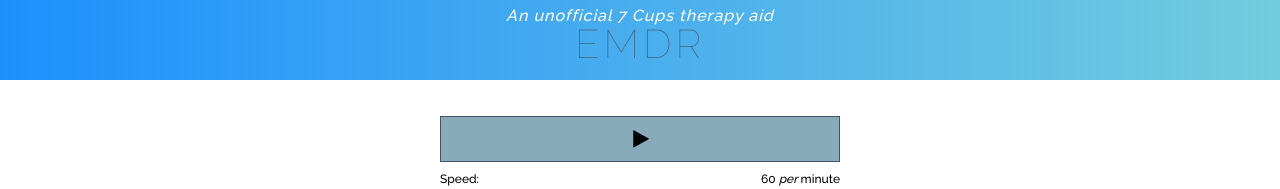
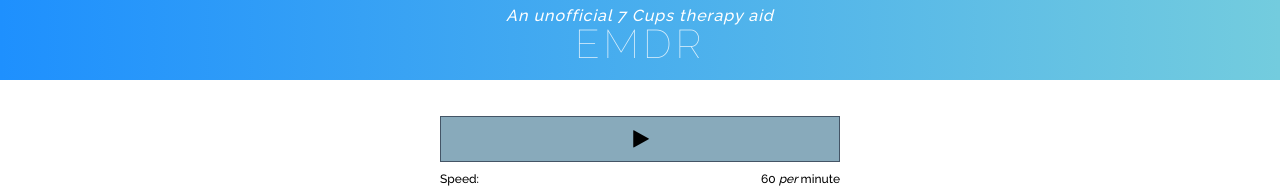
Before and after one commit to RarelyCharlie/rarelycharlie.github.io, a Jekyll site: the page built from _draft/emdr.md, in a window 1280 px wide. Shown: the top 189 px of the page. Built offline with Jekyll 4.4.1, drawn with Linux system fonts in a browser that asks for light colours.

Commit message:
fix heading color

```diff
--- a/_layouts/emdr.html
+++ b/_layouts/emdr.html
@@ -31,7 +31,7 @@ body.keyboard {overflow: hidden;}
 #footer-content a:hover {color: #cdf;}
 #header {position: fixed; top: 0; text-align: center;}
 #header {font-weight: 400; margin: 0; font-size: 16px; line-height: 24px; color: white;}
-#header h2 {font-weight: 100; margin: 0; font-size: 40px; line-height: 40px;}
+#header h2 {font-weight: 100; margin: 0; font-size: 40px; line-height: 40px; color: white;}
 #header span {display: inline-block; letter-spacing: 1px; position: relative; top: 4px; font-style: italic;}
 #content {max-width: 640px; margin: 1em auto 0 auto; padding: 0 1ex 4em 1ex;}
 input {font-size: inherit; margin-left: 1ex; padding: 0 2px;}
```
